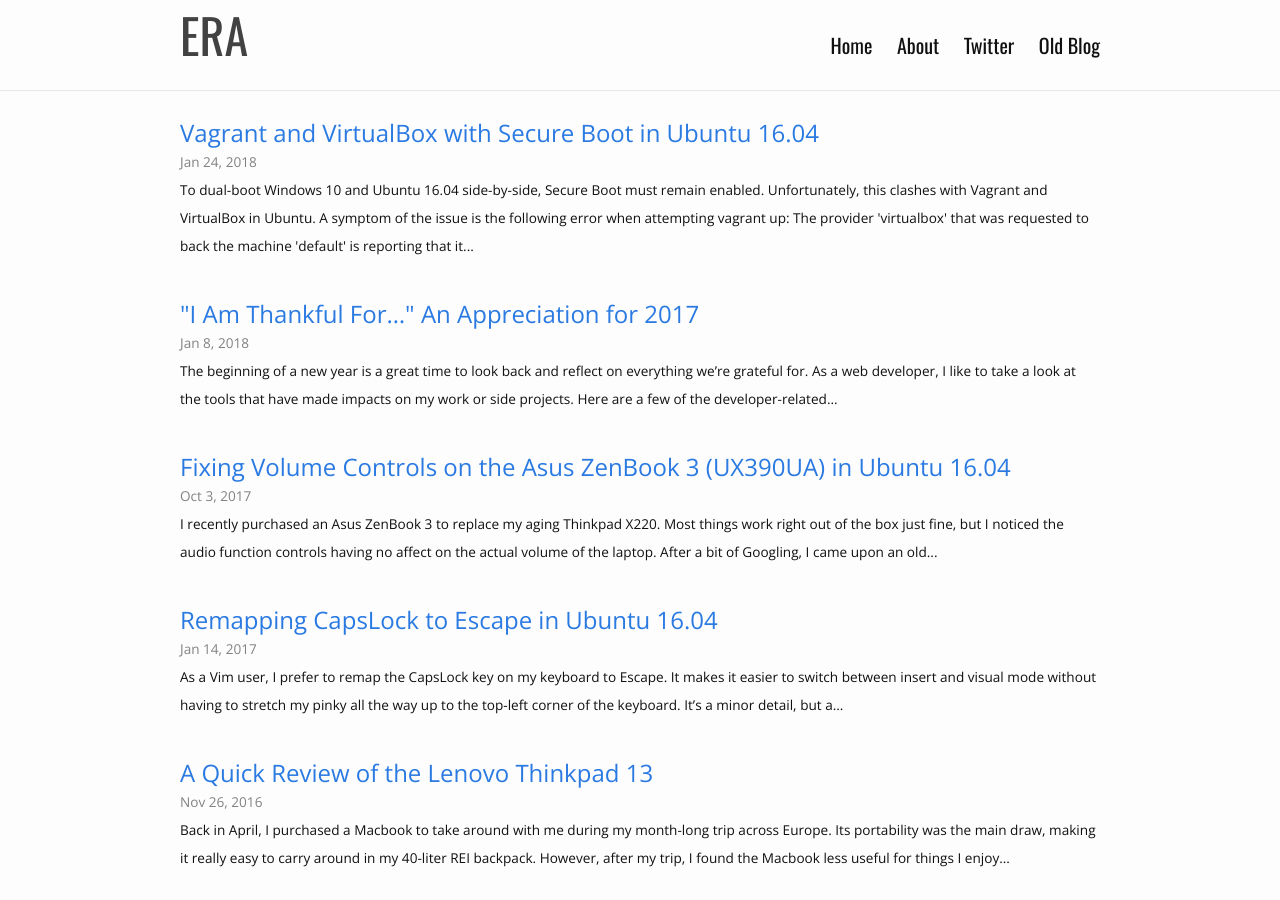
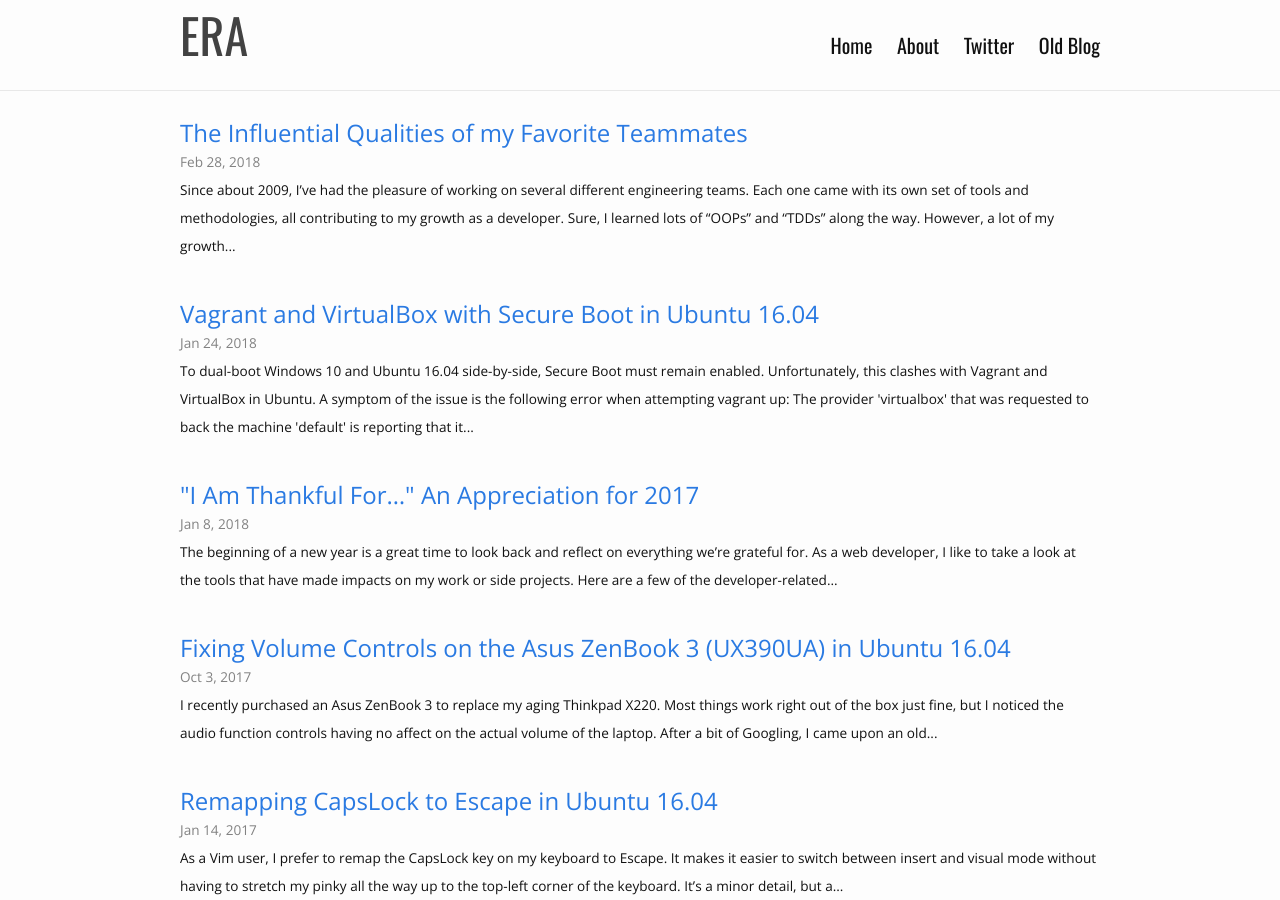
Before and after one commit to era86/era86.github.io, a Jekyll site: the page built from index.html, in a window 1280 px wide and 900 px high. Built offline with Jekyll 4.4.1, drawn with Linux system fonts in a browser that asks for light colours.

Commit message:
Publish coworker post

```diff
--- a/_drafts/2018-01-22-influential-qualities-of-favorite-teammates.markdown
+++ b/_posts/2018-02-28-influential-qualities-of-favorite-teammates.markdown
@@ -1,9 +1,11 @@
 ---
 layout: post
 title:  "The Influential Qualities of my Favorite Teammates"
-date:   2018-01-22
+date:   2018-02-28
 comments: true
 ---
+
+[![Coworkers](/assets/images/posts/coworkers.png){: .bordered.landing-image.centered }](/assets/images/posts/coworkers.png)
 
 Since about 2009, I've had the pleasure of working on several different engineering teams. Each one came with its own set of tools and methodologies, all contributing to my growth as a developer. Sure, I learned lots of "OOPs" and "TDDs" along the way. However, a lot of my growth was influenced by the characteristics of those around me.
 
```
Also changed, not shown: assets/images/posts/coworkers.png (added).
